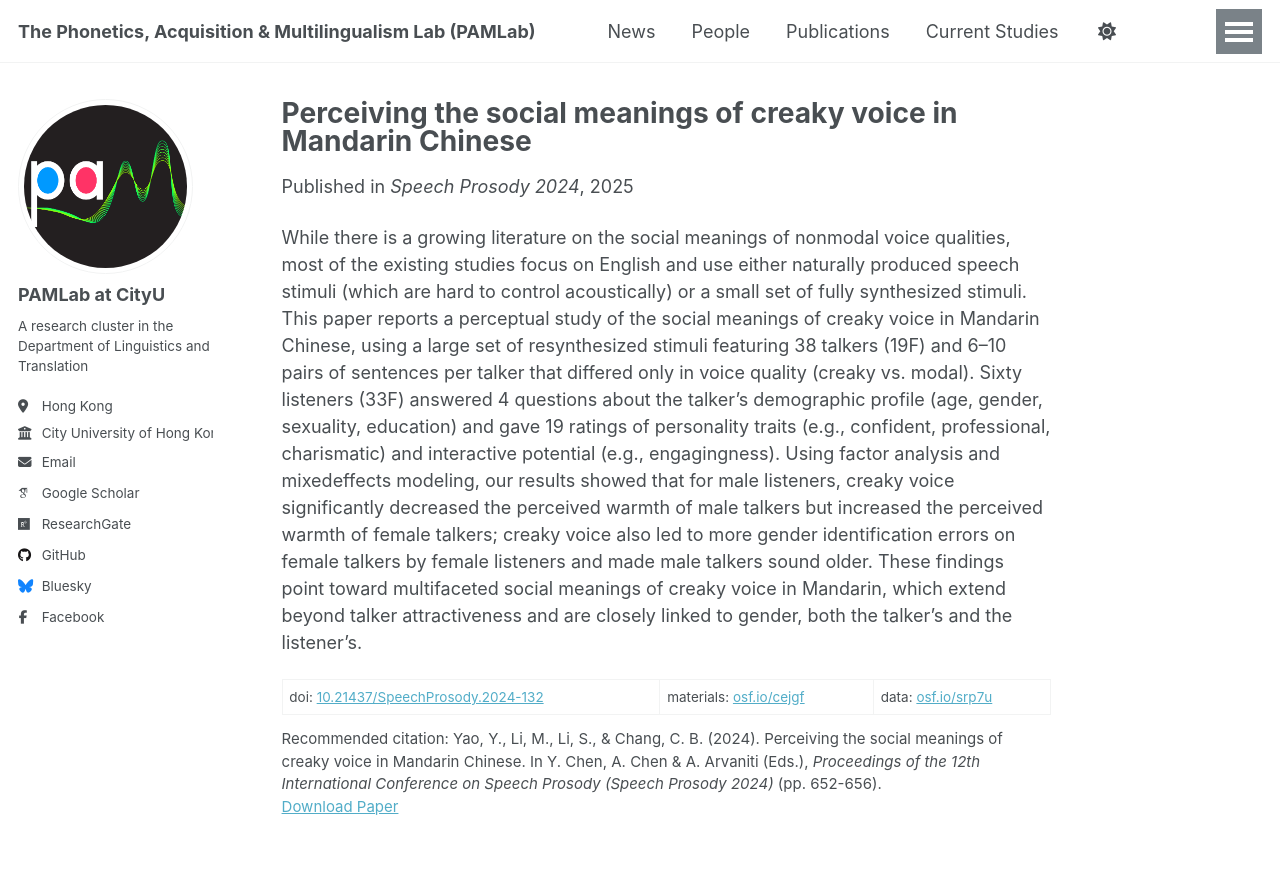
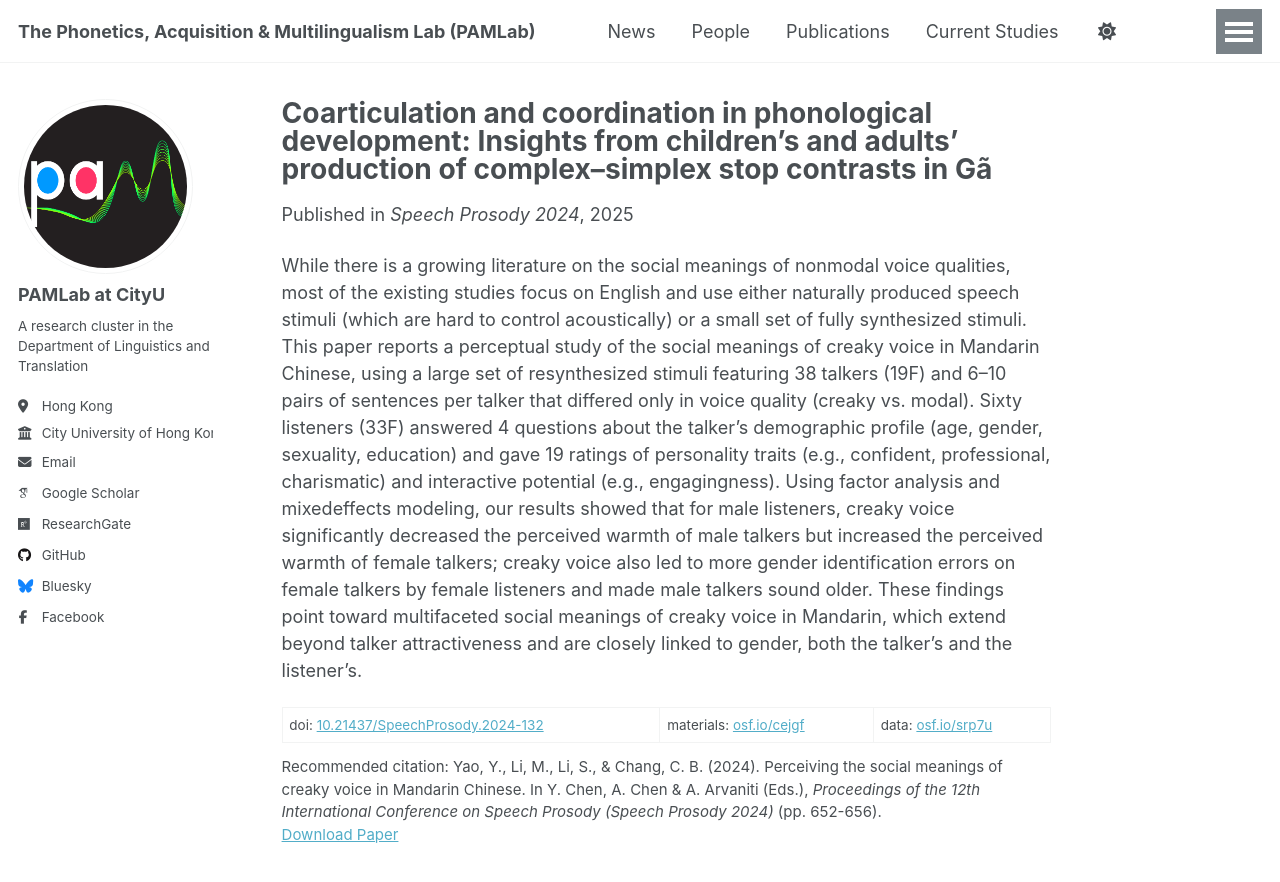
Before and after one commit to thepamlab/thepamlab.github.io, a Jekyll site: the page built from _publications/2025-01-02-coarticulation.md, in a window 1280 px wide and 900 px high. Shown: the top 882 px of the window. Built offline with Jekyll 4.4.1, drawn with Linux system fonts in a browser that asks for light colours; some web fonts are replaced; a script that is not in the unit is left out.

Commit message:
Update 2025-01-02-coarticulation.md

```diff
--- a/_publications/2025-01-02-coarticulation.md
+++ b/_publications/2025-01-02-coarticulation.md
@@ -1,5 +1,5 @@
 ---
-title: "Perceiving the social meanings of creaky voice in Mandarin Chinese"
+title: "Coarticulation and coordination in phonological development: Insights from children's and adults' production of complex–simplex stop contrasts in Gã"
 collection: publications
 category: articles
 permalink: /publication/2025-01-02-coarticulation
```
